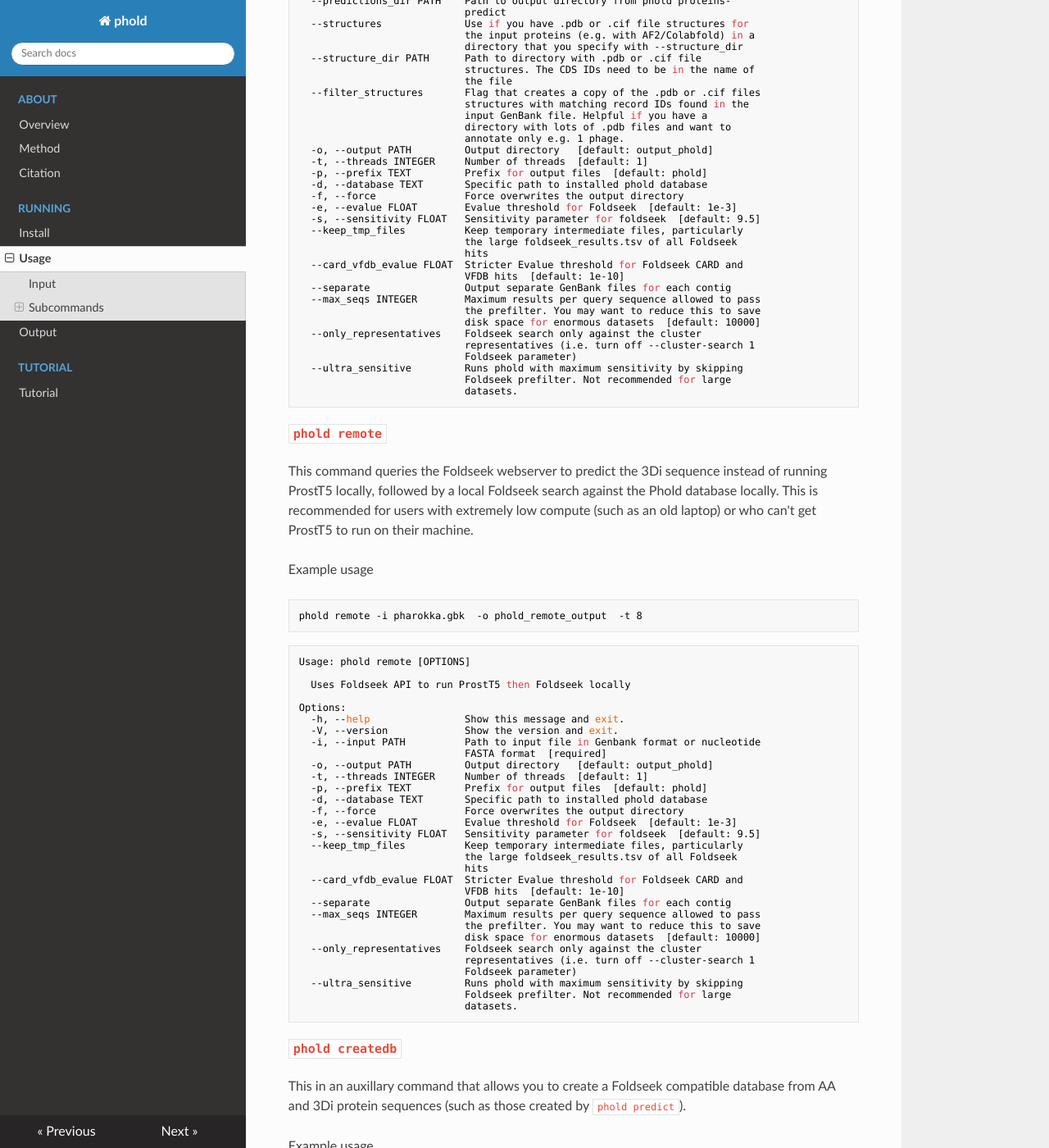
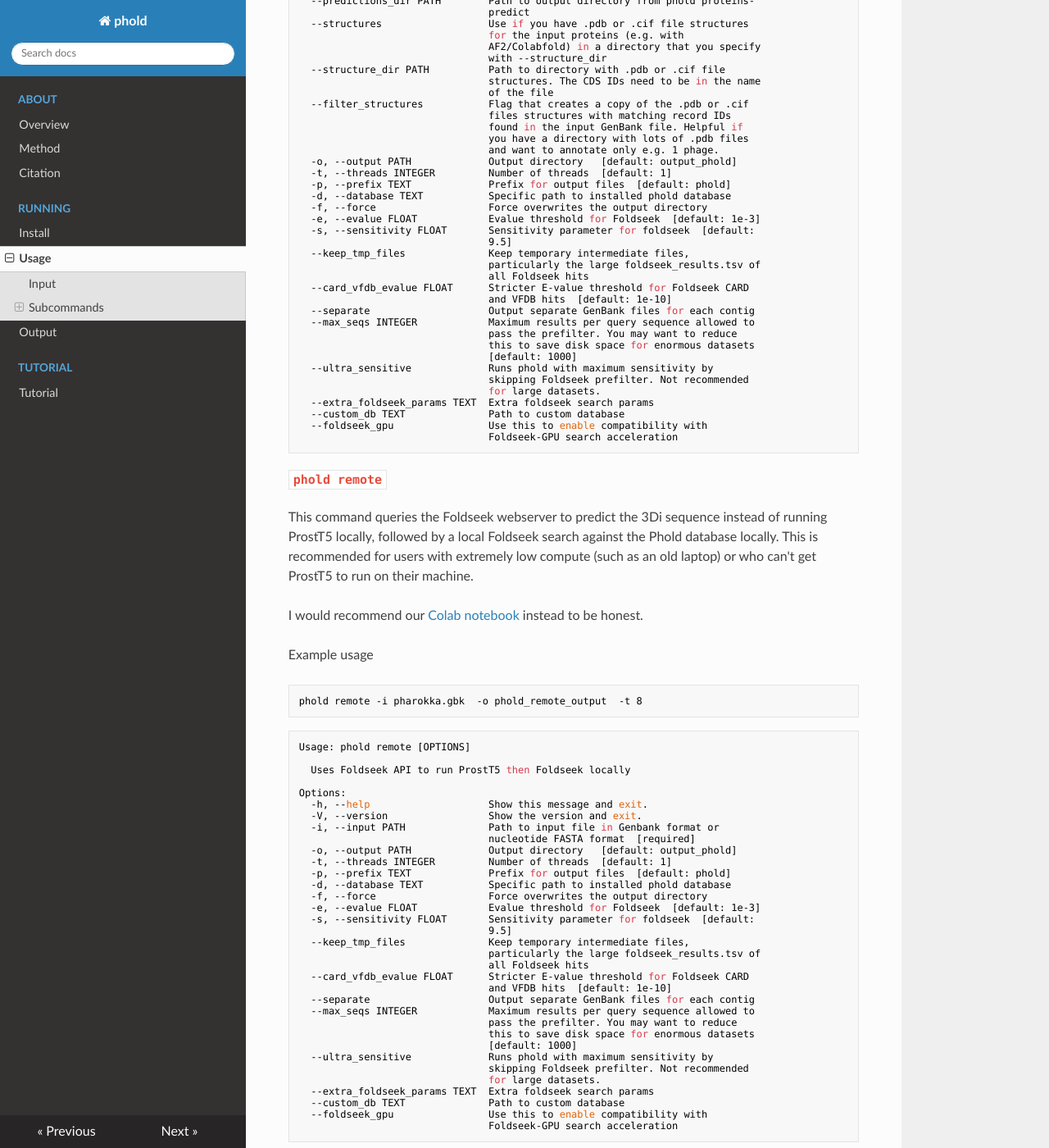
Before and after one commit to gbouras13/phold, an MkDocs documentation site: the page built from docs/run.md, in a window 1280 px wide and 1400 px high, scrolled down 5285 px. Shown: the whole window at 82% size. Built offline with MkDocs 1.6.1, drawn with Linux system fonts in a browser that asks for light colours; nearby versions of some CDN libraries.

Commit message:
update docs

````diff
--- a/docs/run.md
+++ b/docs/run.md
@@ -273,50 +273,56 @@ Usage: phold proteins-compare [OPTIONS]
   Runs Foldseek vs phold db on proteins input
 
 Options:
-  -h, --help                Show this message and exit.
-  -V, --version             Show the version and exit.
-  -i, --input PATH          Path to input file in multiFASTA format
-                            [required]
-  --predictions_dir PATH    Path to output directory from phold proteins-
-                            predict
-  --structures              Use if you have .pdb or .cif file structures for
-                            the input proteins (e.g. with AF2/Colabfold) in a
-                            directory that you specify with --structure_dir
-  --structure_dir PATH      Path to directory with .pdb or .cif file
-                            structures. The CDS IDs need to be in the name of
-                            the file
-  --filter_structures       Flag that creates a copy of the .pdb or .cif files
-                            structures with matching record IDs found in the
-                            input GenBank file. Helpful if you have a
-                            directory with lots of .pdb files and want to
-                            annotate only e.g. 1 phage.
-  -o, --output PATH         Output directory   [default: output_phold]
-  -t, --threads INTEGER     Number of threads  [default: 1]
-  -p, --prefix TEXT         Prefix for output files  [default: phold]
-  -d, --database TEXT       Specific path to installed phold database
-  -f, --force               Force overwrites the output directory
-  -e, --evalue FLOAT        Evalue threshold for Foldseek  [default: 1e-3]
-  -s, --sensitivity FLOAT   Sensitivity parameter for foldseek  [default: 9.5]
-  --keep_tmp_files          Keep temporary intermediate files, particularly
-                            the large foldseek_results.tsv of all Foldseek
-                            hits
-  --card_vfdb_evalue FLOAT  Stricter Evalue threshold for Foldseek CARD and
-                            VFDB hits  [default: 1e-10]
-  --separate                Output separate GenBank files for each contig
-  --max_seqs INTEGER        Maximum results per query sequence allowed to pass
-                            the prefilter. You may want to reduce this to save
-                            disk space for enormous datasets  [default: 10000]
-  --only_representatives    Foldseek search only against the cluster
-                            representatives (i.e. turn off --cluster-search 1
-                            Foldseek parameter)
-  --ultra_sensitive         Runs phold with maximum sensitivity by skipping
-                            Foldseek prefilter. Not recommended for large
-                            datasets.
+  -h, --help                    Show this message and exit.
+  -V, --version                 Show the version and exit.
+  -i, --input PATH              Path to input file in multiFASTA format
+                                [required]
+  --predictions_dir PATH        Path to output directory from phold proteins-
+                                predict
+  --structures                  Use if you have .pdb or .cif file structures
+                                for the input proteins (e.g. with
+                                AF2/Colabfold) in a directory that you specify
+                                with --structure_dir
+  --structure_dir PATH          Path to directory with .pdb or .cif file
+                                structures. The CDS IDs need to be in the name
+                                of the file
+  --filter_structures           Flag that creates a copy of the .pdb or .cif
+                                files structures with matching record IDs
+                                found in the input GenBank file. Helpful if
+                                you have a directory with lots of .pdb files
+                                and want to annotate only e.g. 1 phage.
+  -o, --output PATH             Output directory   [default: output_phold]
+  -t, --threads INTEGER         Number of threads  [default: 1]
+  -p, --prefix TEXT             Prefix for output files  [default: phold]
+  -d, --database TEXT           Specific path to installed phold database
+  -f, --force                   Force overwrites the output directory
+  -e, --evalue FLOAT            Evalue threshold for Foldseek  [default: 1e-3]
+  -s, --sensitivity FLOAT       Sensitivity parameter for foldseek  [default:
+                                9.5]
+  --keep_tmp_files              Keep temporary intermediate files,
+                                particularly the large foldseek_results.tsv of
+                                all Foldseek hits
+  --card_vfdb_evalue FLOAT      Stricter E-value threshold for Foldseek CARD
+                                and VFDB hits  [default: 1e-10]
+  --separate                    Output separate GenBank files for each contig
+  --max_seqs INTEGER            Maximum results per query sequence allowed to
+                                pass the prefilter. You may want to reduce
+                                this to save disk space for enormous datasets
+                                [default: 1000]
+  --ultra_sensitive             Runs phold with maximum sensitivity by
+                                skipping Foldseek prefilter. Not recommended
+                                for large datasets.
+  --extra_foldseek_params TEXT  Extra foldseek search params
+  --custom_db TEXT              Path to custom database
+  --foldseek_gpu                Use this to enable compatibility with
+                                Foldseek-GPU search acceleration
 ```
 
 ### `phold remote`
 
 This command queries the Foldseek webserver to predict the 3Di sequence instead of running ProstT5 locally, followed by a local Foldseek search against the Phold database locally. This is recommended for users with extremely low compute (such as an old laptop) or who can't get ProstT5 to run on their machine.
+
+I would recommend our [Colab notebook](https://colab.research.google.com/github/gbouras13/phold/blob/main/run_pharokka_and_phold_and_phynteny.ipynb) instead to be honest.
 
 Example usage
 
@@ -330,32 +336,35 @@ Usage: phold remote [OPTIONS]
   Uses Foldseek API to run ProstT5 then Foldseek locally
 
 Options:
-  -h, --help                Show this message and exit.
-  -V, --version             Show the version and exit.
-  -i, --input PATH          Path to input file in Genbank format or nucleotide
-                            FASTA format  [required]
-  -o, --output PATH         Output directory   [default: output_phold]
-  -t, --threads INTEGER     Number of threads  [default: 1]
-  -p, --prefix TEXT         Prefix for output files  [default: phold]
-  -d, --database TEXT       Specific path to installed phold database
-  -f, --force               Force overwrites the output directory
-  -e, --evalue FLOAT        Evalue threshold for Foldseek  [default: 1e-3]
-  -s, --sensitivity FLOAT   Sensitivity parameter for foldseek  [default: 9.5]
-  --keep_tmp_files          Keep temporary intermediate files, particularly
-                            the large foldseek_results.tsv of all Foldseek
-                            hits
-  --card_vfdb_evalue FLOAT  Stricter Evalue threshold for Foldseek CARD and
-                            VFDB hits  [default: 1e-10]
-  --separate                Output separate GenBank files for each contig
-  --max_seqs INTEGER        Maximum results per query sequence allowed to pass
-                            the prefilter. You may want to reduce this to save
-                            disk space for enormous datasets  [default: 10000]
-  --only_representatives    Foldseek search only against the cluster
-                            representatives (i.e. turn off --cluster-search 1
-                            Foldseek parameter)
-  --ultra_sensitive         Runs phold with maximum sensitivity by skipping
-                            Foldseek prefilter. Not recommended for large
-                            datasets.
+  -h, --help                    Show this message and exit.
+  -V, --version                 Show the version and exit.
+  -i, --input PATH              Path to input file in Genbank format or
+                                nucleotide FASTA format  [required]
+  -o, --output PATH             Output directory   [default: output_phold]
+  -t, --threads INTEGER         Number of threads  [default: 1]
+  -p, --prefix TEXT             Prefix for output files  [default: phold]
+  -d, --database TEXT           Specific path to installed phold database
+  -f, --force                   Force overwrites the output directory
+  -e, --evalue FLOAT            Evalue threshold for Foldseek  [default: 1e-3]
+  -s, --sensitivity FLOAT       Sensitivity parameter for foldseek  [default:
+                                9.5]
+  --keep_tmp_files              Keep temporary intermediate files,
+                                particularly the large foldseek_results.tsv of
+                                all Foldseek hits
+  --card_vfdb_evalue FLOAT      Stricter E-value threshold for Foldseek CARD
+                                and VFDB hits  [default: 1e-10]
+  --separate                    Output separate GenBank files for each contig
+  --max_seqs INTEGER            Maximum results per query sequence allowed to
+                                pass the prefilter. You may want to reduce
+                                this to save disk space for enormous datasets
+                                [default: 1000]
+  --ultra_sensitive             Runs phold with maximum sensitivity by
+                                skipping Foldseek prefilter. Not recommended
+                                for large datasets.
+  --extra_foldseek_params TEXT  Extra foldseek search params
+  --custom_db TEXT              Path to custom database
+  --foldseek_gpu                Use this to enable compatibility with
+                                Foldseek-GPU search acceleration
 ```
 
 
@@ -369,7 +378,6 @@ Example usage
 ```bash
 phold createdb --fasta_aa phold_aa.fasta  --fasta_3di phold_3di.fasta -o my_foldseek_db
 ```
-
 
 ```bash
 Usage: phold createdb [OPTIONS]
````
Also changed, not shown: docs/citation.md (+0 -1 lines), docs/install.md (+28 -4 lines), docs/tutorial.md (+13 -7 lines).
